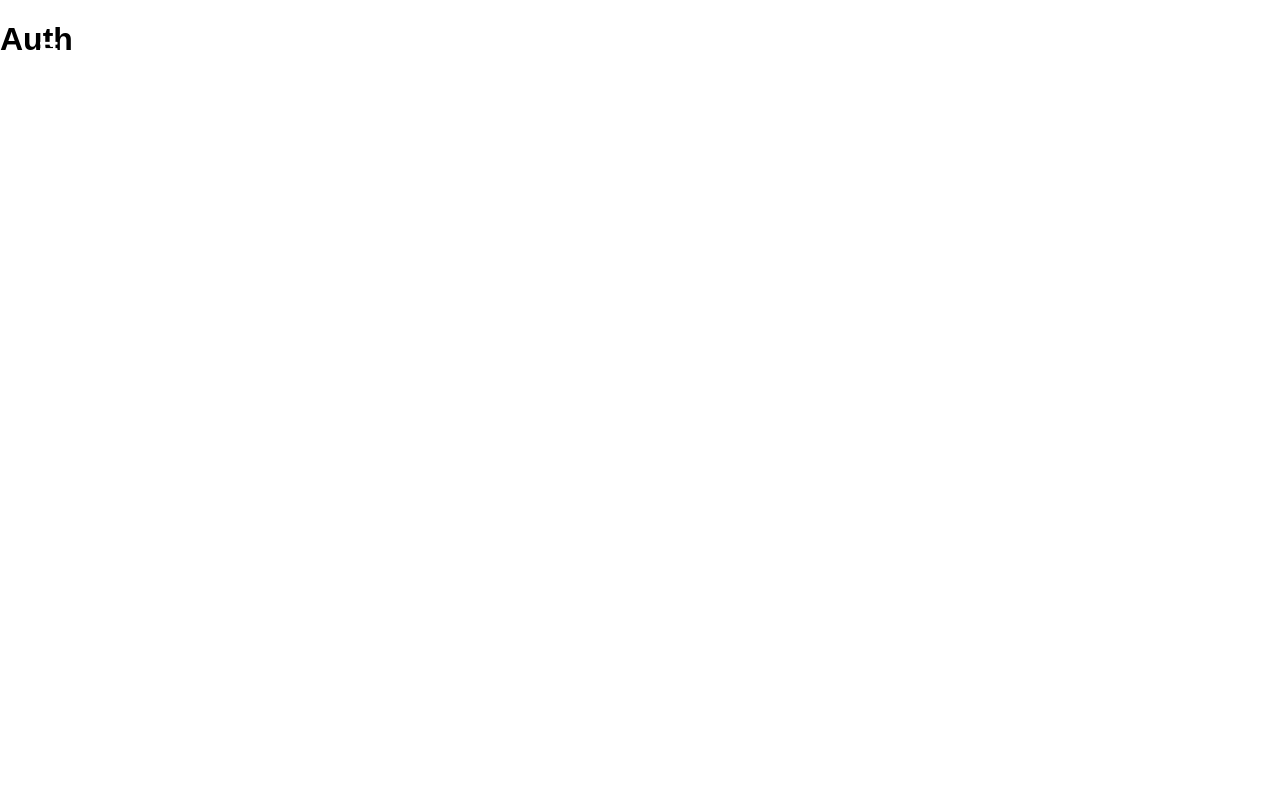
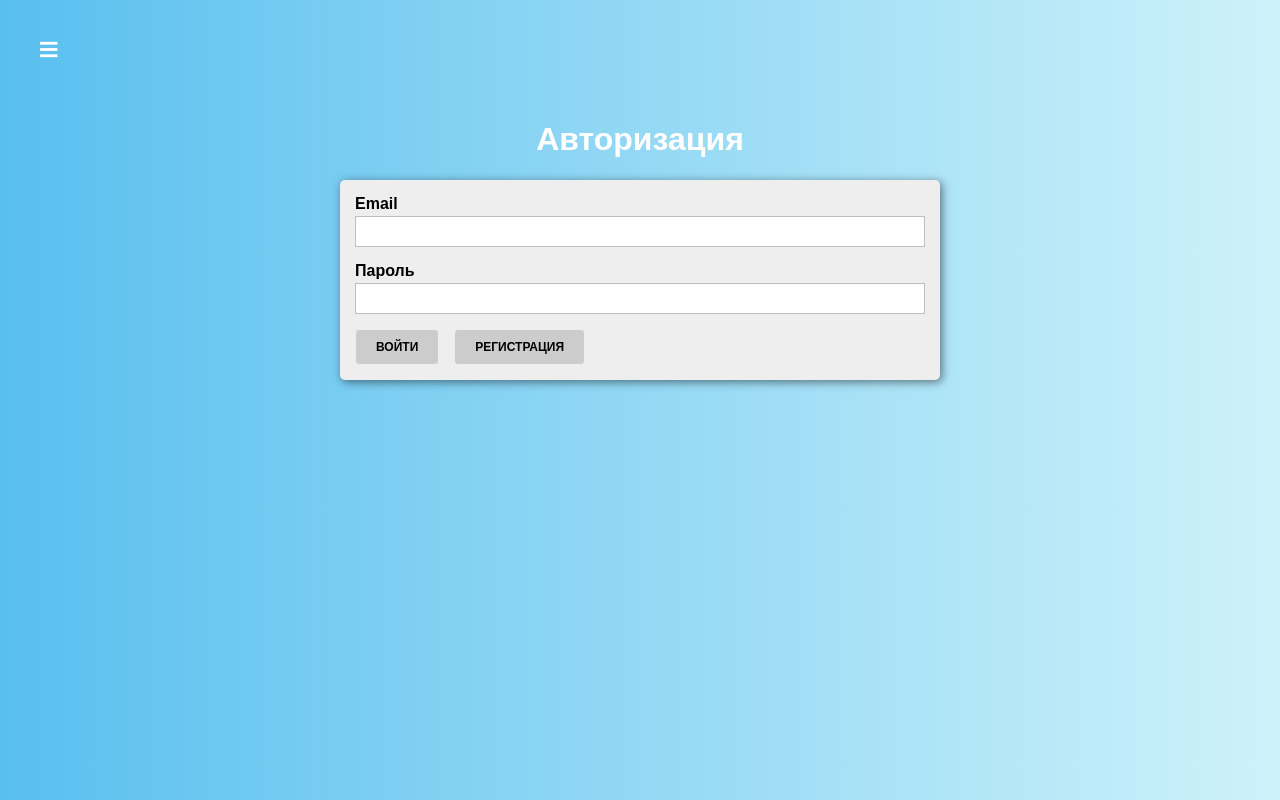
Before and after one commit to ParadoxoID/practice-react-quiz, a React app: page /auth in a window 1280 px wide. Built offline with nearby package versions, Linux system fonts and the light colour scheme.

Commit message:
Доделал старницу авторизации. Валидация email`а и длины пароля.

```diff
--- a/package.json
+++ b/package.json
@@ -26,6 +26,7 @@
     "file-loader": "1.1.5",
     "fs-extra": "3.0.1",
     "html-webpack-plugin": "2.29.0",
+    "is_js": "^0.9.0",
     "jest": "20.0.4",
     "object-assign": "4.1.1",
     "postcss-flexbugs-fixes": "3.2.0",
--- /dev/null
+++ b/src/components/UI/Input/Input.css
@@ -0,0 +1,31 @@
+.Input {
+  margin-bottom: 15px;
+}
+
+.Input label {
+  margin-bottom: 3px;
+  padding: 0;
+  display: block;
+  font-weight: bold;
+}
+
+.Input input {
+  display: block;
+  box-sizing: border-box;
+  border: 1px solid #bebebe;
+  padding: 7px;
+  margin: 0 0 5px;
+  width: 100%;
+  outline: none;
+  transition: all 300ms ease-in-out;
+}
+
+.Input span {
+  color: #f01f30;
+  font-size: 12px;
+  font-weight: bold;
+}
+
+.Input.invalid label {
+  color: #f01f30;
+}
--- /dev/null
+++ b/src/components/UI/Input/Input.jsx
@@ -0,0 +1,36 @@
+import React from 'react';
+import classes from './Input.css';
+
+function isInvalid({valid, touched, shouldValidate}) {
+  return !valid && shouldValidate && touched;
+}
+
+const Input = props => {
+  const inputType = props.type || 'text';
+  const cls = [classes.Input];
+  const htmlFor = `${inputType}-${Math.random()}`;
+
+  if (isInvalid(props)) {
+    cls.push(classes.invalid);
+  }
+
+  return (
+    <div className={cls.join(' ')}>
+      <label htmlFor={htmlFor}>{props.label}</label>
+      <input
+        type={inputType}
+        id={htmlFor}
+        value={props.value}
+        onChange={props.onChange}
+      />
+
+      {
+        isInvalid(props)
+          ? <span>{props.errorMessage || 'Введите верное значение'}</span>
+          : null
+      }
+    </div>
+  );
+};
+
+export default Input;
--- /dev/null
+++ b/src/containers/Auth/Auth.css
@@ -0,0 +1,25 @@
+.Auth {
+  display: flex;
+  justify-content: center;
+  padding-top: 100px;
+  flex-grow: 1;
+  background: linear-gradient(270deg, #cef2fa 0%, #59bfef 100%);
+}
+
+.Auth > div {
+  width: 100%;
+  max-width: 600px;
+  padding: 0 20px;
+}
+
+.Auth h1 {
+  color: #fff;
+  text-align: center;
+}
+
+.AuthForm {
+  background: #eee;
+  box-shadow: 2px 2px 10px rgba(0, 0, 0, .5);
+  padding: 15px;
+  border-radius: 5px;
+}
--- a/src/containers/Auth/Auth.jsx
+++ b/src/containers/Auth/Auth.jsx
@@ -1,11 +1,136 @@
-import React, { Component } from 'react'
+import React, { Component } from 'react';
+import is from 'is_js';
+import Button from '../../components/UI/Button/Button';
+import Input from '../../components/UI/Input/Input';
+import classes from './Auth.css';
 
 export default class Auth extends Component {
+  state = {
+    isFormValid: false,
+    formControls: {
+      email: {
+        value: '',
+        type: 'email',
+        label: 'Email',
+        errorMessage: 'Введите корректный email',
+        valid: false,
+        touched: false,
+        validation: {
+          required: true,
+          email: true
+        }
+      },
+      password: {
+        value: '',
+        type: 'password',
+        label: 'Пароль',
+        errorMessage: 'Введите корректный пароль',
+        valid: false,
+        touched: false,
+        validation: {
+          required: true,
+          minLength: 6
+        }
+      }
+    }
+  };
+
+  loginHandler = () => {};
+
+  registerHandler = () => {};
+
+  submitHandler = e => {
+    e.prevent.default();
+  };
+
+  validateControl(value, validation) {
+    if (!validation) {
+      return true;
+    }
+
+    let isValid = true;
+
+    if (validation.required) {
+      isValid = value.trim() !== '' && isValid;
+    }
+
+    if (validation.email) {
+      isValid = is.email(value) && isValid;
+    }
+
+    if (validation.minLength) {
+      isValid = value.length >= validation.minLength && isValid;
+    }
+
+    return isValid;
+  }
+
+  onChangeHandler = (event, controlName) => {
+    const formControls = { ...this.state.formControls };
+    const control = { ...formControls[controlName] };
+
+    control.value = event.target.value;
+    control.touched = true;
+    control.valid = this.validateControl(control.value, control.validation);
+
+    formControls[controlName] = control;
+
+    let isFormValid = true;
+
+    Object.keys(formControls).forEach(name => {
+      isFormValid = formControls[name].valid && isFormValid;
+    });
+
+    this.setState({
+      formControls,
+      isFormValid
+    });
+  };
+
+  renderInputs() {
+    return Object.keys(this.state.formControls).map((controlName, index) => {
+      const control = this.state.formControls[controlName];
+      return (
+        <Input
+          key={controlName + index}
+          type={control.type}
+          value={control.value}
+          valid={control.valid}
+          touched={control.touched}
+          label={control.label}
+          errorMessage={control.errorMessage}
+          shouldValidate={!!control.validation}
+          onChange={event => this.onChangeHandler(event, controlName)}
+        />
+      );
+    });
+  }
+
   render() {
     return (
-      <div>
-        <h1>Auth</h1>
+      <div className={classes.Auth}>
+        <div>
+          <h1>Авторизация</h1>
+
+          <form onSubmit={this.submitHandler} className={classes.AuthForm}>
+            {this.renderInputs()}
+
+            <Button
+              type="success"
+              onClick={this.loginHandler}
+              disabled={!this.state.isFormValid}>
+              Войти
+            </Button>
+
+            <Button
+              type="primary"
+              onClick={this.registerHandler}
+              disabled={!this.state.isFormValid}>
+              Регистрация
+            </Button>
+          </form>
+        </div>
       </div>
-    )
+    );
   }
 }
```
Also changed, not shown: 1 other file (tests, documents, lock files or other folders).
